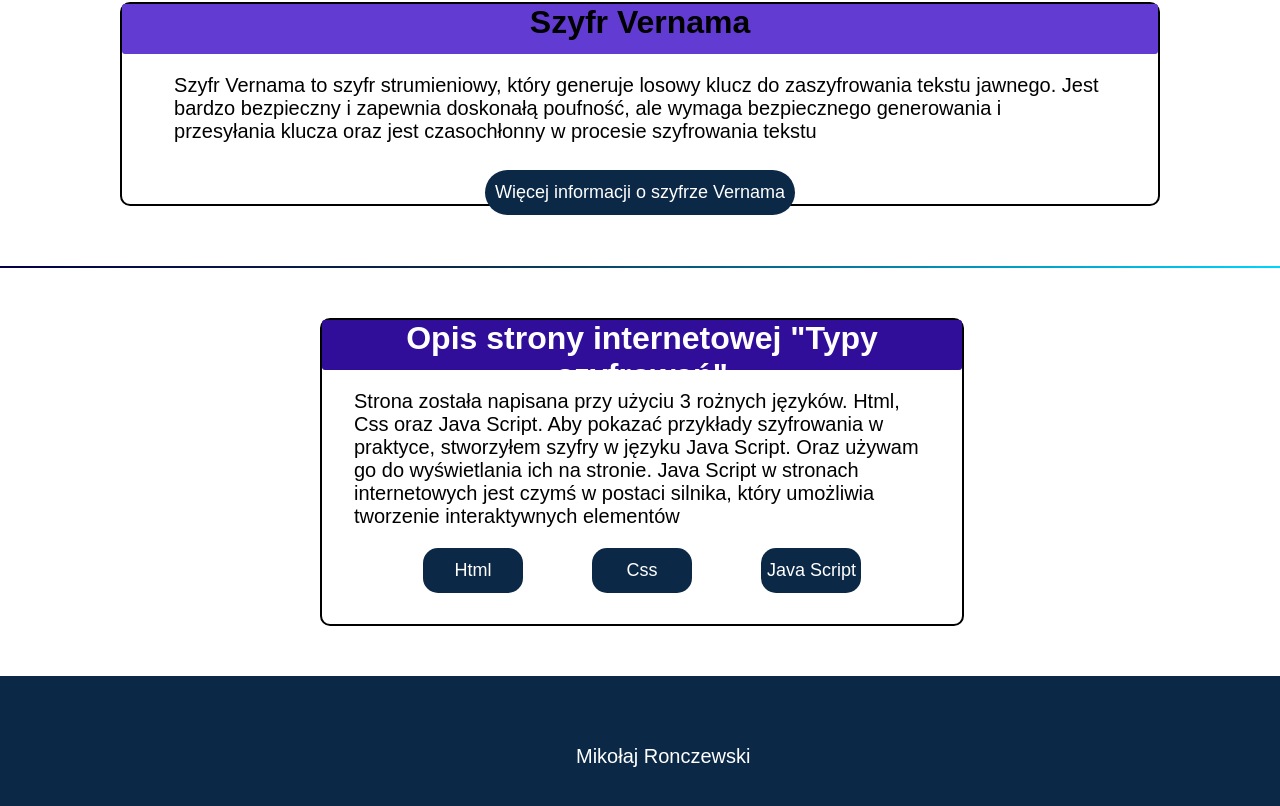
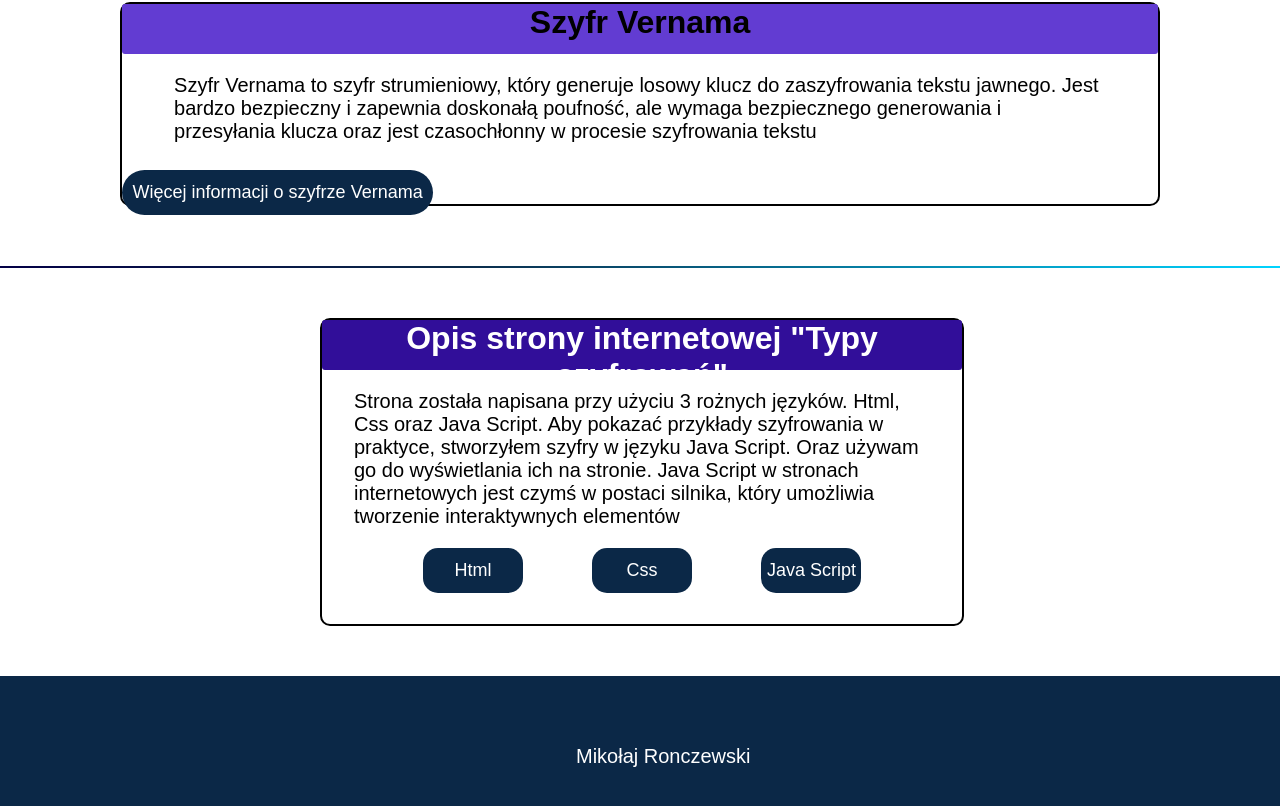
Before and after one commit to MKmikson/MKmikson.github.io, a plain HTML site: page index.html in a window 1280 px wide. Shown: the part 1116-1922 px from the top of the page. Drawn offline with Linux system fonts and the light colour scheme.

```diff
--- a/index.css
+++ b/index.css
@@ -509,7 +509,8 @@
     border: 0px;
     cursor: pointer;
     font-size: large;
-    margin-left: 35%;
+
+    /* padding-left: 35%; */
     text-align: center;
     width: 30%;
     height: 45px;
```
